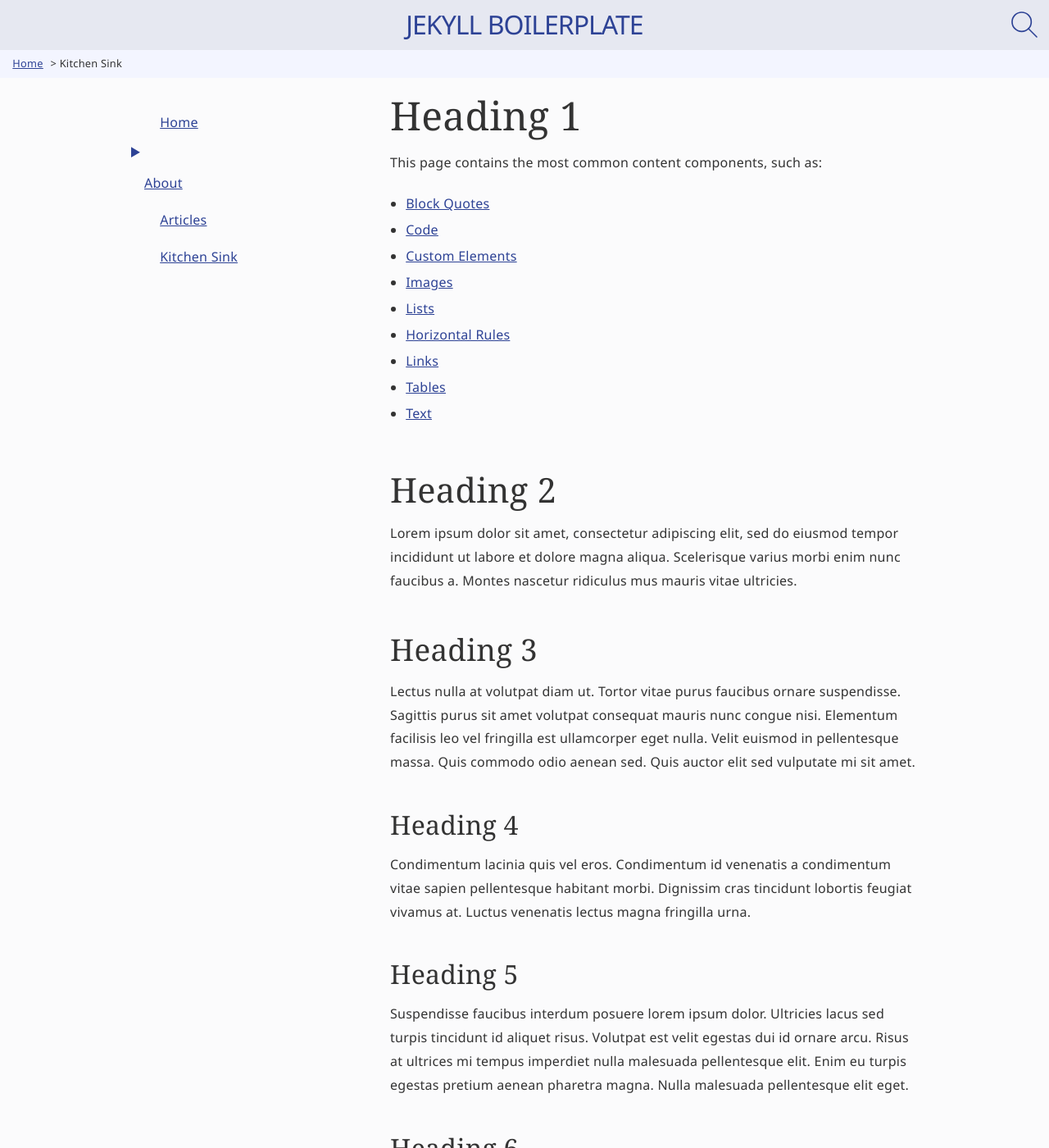
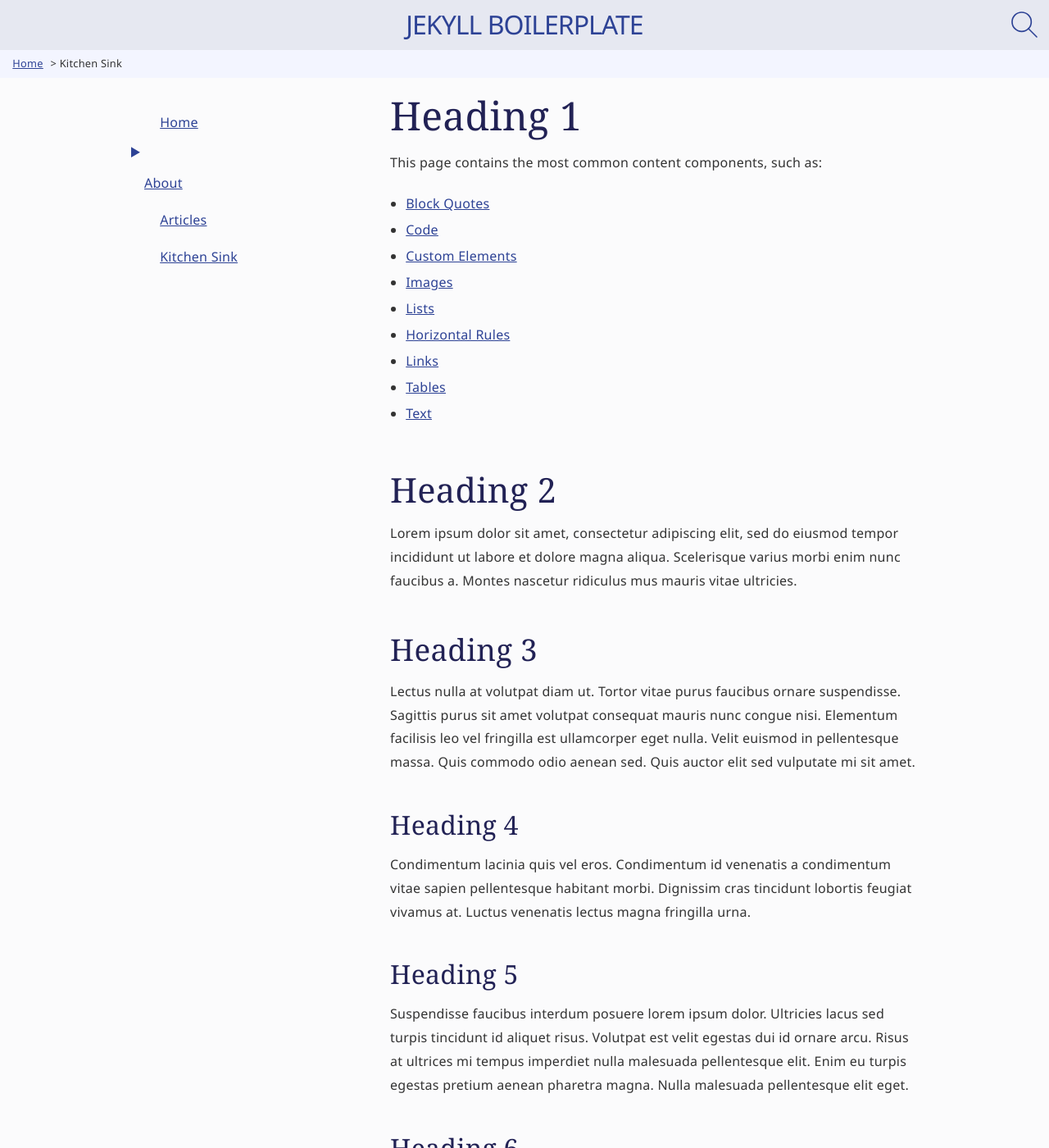
Before and after one commit to Steve-Fenton/jekyll-boilerplate, a Jekyll site: the page built from _pages/kitchen-sink.md, in a window 1280 px wide and 1400 px high. Shown: the whole window at 82% size. Built offline with Jekyll 4.4.1, drawn with Linux system fonts in a browser that asks for light colours.

Commit message:
Heading colour

```diff
--- a/assets/css/main.css
+++ b/assets/css/main.css
@@ -5,6 +5,7 @@
 
 :root {
     --fore: #333;
+    --fore-headings: #225;
     --aft: #FBFBFC;
 
     --fore-link: #2d4295;
@@ -50,6 +51,7 @@
 @media (prefers-color-scheme: dark) {
     :root {
         --fore: #CCC;
+        --fore-headings: #CCE;
         --aft: #333;
 
         --fore-link: #abb9ef;
@@ -180,6 +182,7 @@ em {
 h1, h2, h3, h4, h5, h6 {
     font-family: var(--heading-font);
     margin: 1.5em 0 0.6em 0;
+    color: var(--fore-headings);
 }
 
 h1 {
```
